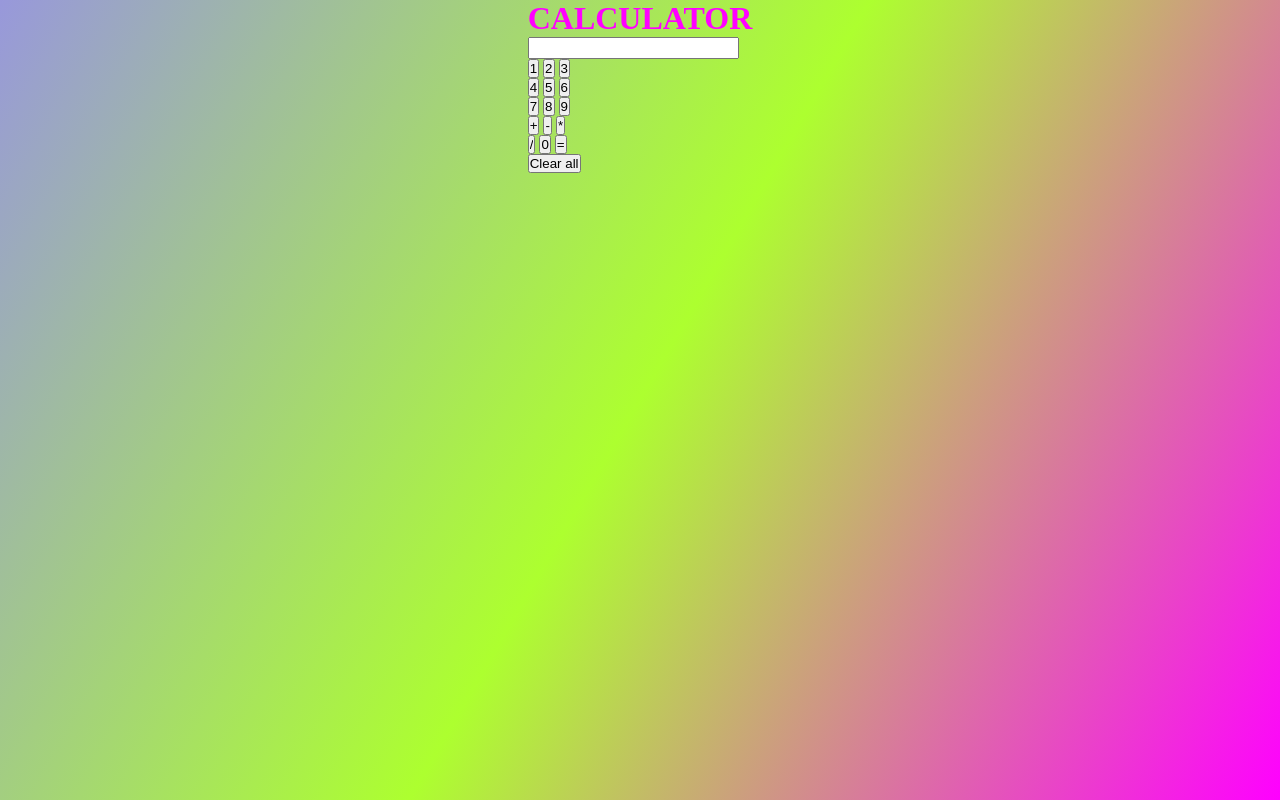
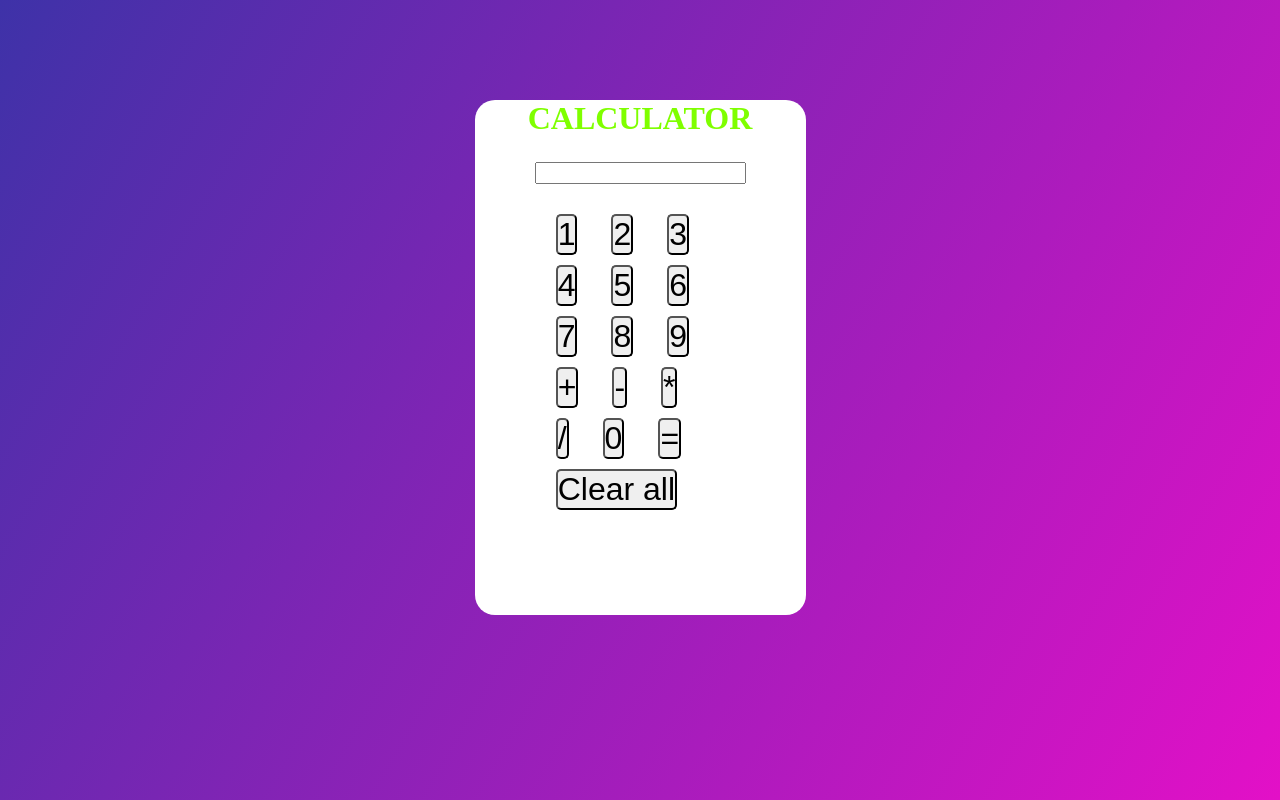
Before and after one commit to sai-ram-kaushik/Calculator, a PHP site: page / in a window 1280 px wide. Run offline with PHP 8.4, Linux system fonts and the light colour scheme.

Commit message:
modified

```diff
--- a/css/style.css
+++ b/css/style.css
@@ -8,15 +8,36 @@
     flex-wrap: wrap;
     width: 100%;
     height: 100vh;
-    background-image: linear-gradient(120deg,rgb(152, 152, 219),greenyellow,magenta);
+    background-image: linear-gradient(120deg,#3e32a8,#e310c7);
+
+}
+.container{
+    background-color: #fff;
+    border-radius: 20px;
+    width: 100%;
+    transform: translateY(-50px);
+    flex-wrap: wrap;
 }
 .flex-container h1{
     font-size: 2rem;
-    color: magenta;
+    color: chartreuse;
     flex-wrap: wrap;
     text-align: center;
+    margin: 150px 0;
 }
 .answer{
     font-size: 1em;
     flex-wrap: wrap;
+    transform: translateY(-125px);
+    margin: 0 60px;
+
 }
+.btn{
+    transform: translateY(-100px);
+    font-size: 2em;
+    border-radius: 5px;
+    left: 20%;
+    position: relative;
+    margin: 5px 15px;
+
+}
--- a/index.html
+++ b/index.html
@@ -12,36 +12,37 @@
 <body>
     <div class="flex-container">
         <form name="forms">
+            <div class="container">
             <h1>CALCULATOR</h1>
             <input type="text" name="answer" class="answer"><br>
 
-            <input type="button" value="1" onclick="forms.answer.value += '1' ">
-            <input type="button" value="2" onclick="forms.answer.value += '2' ">
-            <input type="button" value="3" onclick="forms.answer.value += '3' ">
+            <input type="button" value="1" onclick="forms.answer.value += '1' " class="btn">
+            <input type="button" value="2" onclick="forms.answer.value += '2' " class="btn">
+            <input type="button" value="3" onclick="forms.answer.value += '3' " class="btn">
             <br>
-            <input type="button" value="4" onclick="forms.answer.value += '4' ">
-            <input type="button" value="5" onclick="forms.answer.value += '5' ">
-            <input type="button" value="6" onclick="forms.answer.value += '6' ">
+            <input type="button" value="4" onclick="forms.answer.value += '4' " class="btn">
+            <input type="button" value="5" onclick="forms.answer.value += '5' " class="btn">
+            <input type="button" value="6" onclick="forms.answer.value += '6' " class="btn">
             <br>
 
-            <input type="button" value="7" onclick="forms.answer.value += '7' ">
-            <input type="button" value="8" onclick="forms.answer.value += '8' ">
-            <input type="button" value="9" onclick="forms.answer.value += '9' ">
+            <input type="button" value="7" onclick="forms.answer.value += '7' " class="btn">
+            <input type="button" value="8" onclick="forms.answer.value += '8' " class="btn">
+            <input type="button" value="9" onclick="forms.answer.value += '9' " class="btn">
             <br>
 
-            <input type="button" value="+" onclick="forms.answer.value += '+' ">
-            <input type="button" value="-" onclick="forms.answer.value += '-' ">
-            <input type="button" value="*" onclick="forms.answer.value += '*' ">
+            <input type="button" value="+" onclick="forms.answer.value += '+' " class="btn">
+            <input type="button" value="-" onclick="forms.answer.value += '-' " class="btn">
+            <input type="button" value="*" onclick="forms.answer.value += '*' " class="btn">
             <br>
 
-            <input type="button" value="/" onclick="forms.answer.value += '/' ">
-            <input type="button" value="0" onclick="forms.answer.value += '0' ">
-            <input type="button" value="=" onclick="forms.answer.value = eval(forms.answer.value) ">
+            <input type="button" value="/" onclick="forms.answer.value += '/' " class="btn">
+            <input type="button" value="0" onclick="forms.answer.value += '0' " class="btn">
+            <input type="button" value="=" onclick="forms.answer.value = eval(forms.answer.value) " class="btn">
             <br>
-            <input type="button" value="Clear all" onclick="forms.answer.value = ''">
+            <input type="button" value="Clear all" onclick="forms.answer.value = ''" class="btn">
 
 
-
+        </div>
         </form>
     </div>
 </body>
```
